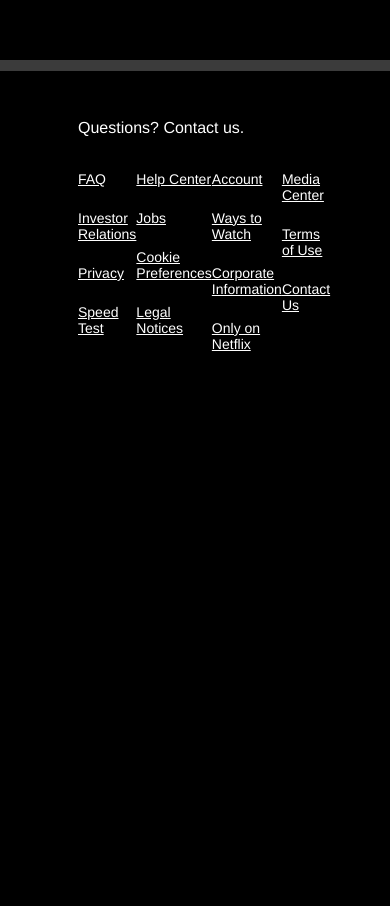
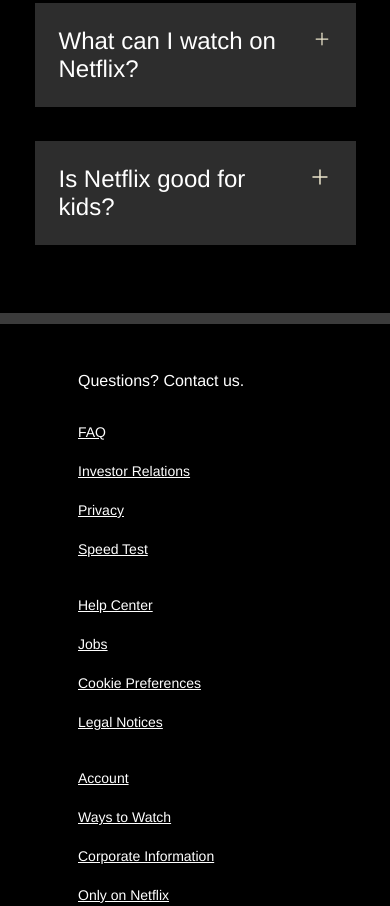
Before and after one commit to venom098968-ux/Netflix, a plain HTML site: page index.html in a window 390 px wide. Shown: the part 3167-4073 px from the top of the page. Before the commit the page ends 3533 px from the top, so only its background shows below. Drawn offline with Linux system fonts and the light colour scheme; a web font is replaced by a local one.

Commit message:
Add files via upload

```diff
--- a/style.css
+++ b/style.css
@@ -6,13 +6,13 @@
 }
 
 body {
-  background-color: black;
+  background-color: rgb(0, 0, 0);
 }
 
 .main {
   background-image: url(asits/images/bg.jpg.jpg);
   position: relative;
-  height: 70vh;
+  height: 100vh;
   background-position: center center;
   background-repeat: no-repeat;
   background-size: max(1200px, 100vw);
@@ -21,7 +21,7 @@ body {
 .box {
   position: absolute;
   top: 0px;
-  height: 70vh;
+  height: 100vh;
   width: 100%;
   opacity: 0.69;
   background-color: black;
@@ -352,3 +352,28 @@ footer .question{
   gap: 23px;
 
 }
+@media (max-width: 1263px) {
+  .footer{
+    display: grid;
+    grid-template-columns: 1fr 1fr 1fr;
+    gap: 40px;
+  }
+
+}
+@media (max-width: 956px) {
+  .footer{
+    display: grid;
+    grid-template-columns: 1fr 1fr;
+    gap: 40px;
+  }
+
+}
+
+@media (max-width: 591px) {
+  .footer{
+    display: grid;
+    grid-template-columns: 1fr ;
+    gap: 40px;
+  }
+
+}
```
